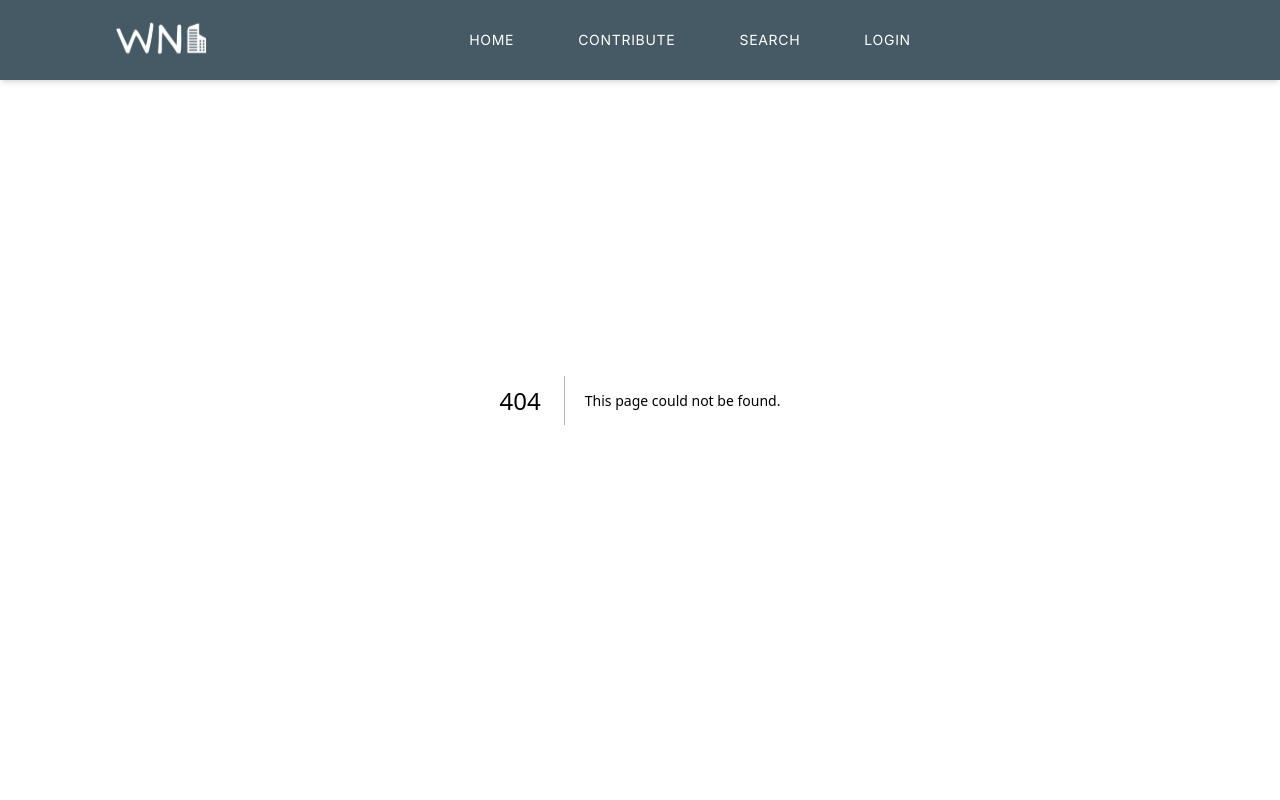
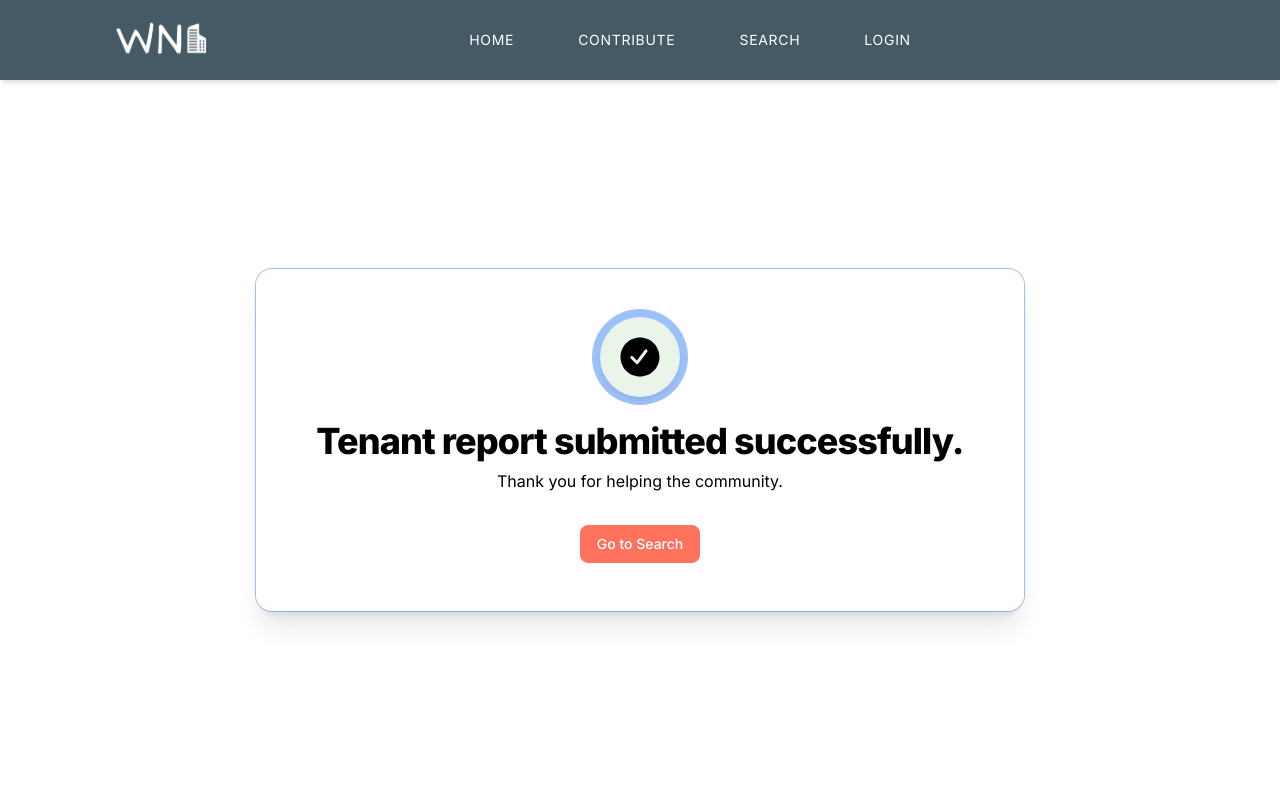
Before and after one commit to petarZinaic/wohnnormade-client-v2, a Next.js app: page /contribute/success in a window 1280 px wide. Before the commit this address had no page. Shown: the top 800 px of the page. Built offline with nearby package versions, Linux system fonts and the light colour scheme.

Commit message:
Create tennant connected with api

```diff
--- /dev/null
+++ b/src/app/contribute/success/page.tsx
@@ -0,0 +1,40 @@
+"use client";
+
+import { useRouter } from "next/navigation";
+import { Button } from "@/components/common";
+
+export default function TenantSuccessPage() {
+  const router = useRouter();
+
+  return (
+    <div className="flex items-center justify-center min-h-screen bg-gray-50 pt-20">
+      <div className="relative w-full max-w-3xl mx-auto overflow-hidden rounded-2xl bg-white/90 shadow-xl ring-1 ring-gray-100 backdrop-blur text-center px-8 py-12">
+        <div className="absolute inset-x-0 top-0 h-1" />
+
+        <div className="mx-auto mb-6 h-20 w-20 rounded-full bg-green-100 ring-8 ring-green-50 shadow-md flex items-center justify-center">
+          <svg
+            xmlns="http://www.w3.org/2000/svg"
+            viewBox="0 0 24 24"
+            fill="currentColor"
+            className="h-12 w-12 text-green-600"
+          >
+            <path
+              fillRule="evenodd"
+              d="M2.25 12c0-5.385 4.365-9.75 9.75-9.75s9.75 4.365 9.75 9.75-4.365 9.75-9.75 9.75S2.25 17.385 2.25 12Zm13.36-2.59a.75.75 0 1 0-1.22-.92l-3.943 5.23-2.007-2.006a.75.75 0 1 0-1.06 1.06l2.625 2.625c.314.314.82.278 1.092-.079l4.573-5.91Z"
+              clipRule="evenodd"
+            />
+          </svg>
+        </div>
+        <h1 className="text-3xl md:text-4xl font-extrabold text-gray-900 tracking-tight mb-2">
+          Tenant report submitted successfully.
+        </h1>
+        <p className="text-gray-600 mb-8">
+          Thank you for helping the community.
+        </p>
+        <div className="flex justify-center">
+          <Button text="Go to Search" onClick={() => router.push("/search")} />
+        </div>
+      </div>
+    </div>
+  );
+}
--- a/src/app/layout.tsx
+++ b/src/app/layout.tsx
@@ -3,6 +3,7 @@ import { Inter } from "next/font/google";
 import "./globals.css";
 import { Footer, Navbar } from "@/components/common";
 import { AuthProvider } from "@/context/AuthContext";
+import { TenantProvider } from "@/context/TenantContext";
 
 const inter = Inter({ subsets: ["latin"] });
 
@@ -21,9 +22,11 @@ export default function RootLayout({
       <link rel="icon" href="/assets/icons/favicon.png" />
       <body className={inter.className}>
         <AuthProvider>
-          <Navbar />
-          {children}
-          <Footer />
+          <TenantProvider>
+            <Navbar />
+            {children}
+            <Footer />
+          </TenantProvider>
         </AuthProvider>
       </body>
     </html>
--- a/src/components/forms/ReportTennantForm.tsx
+++ b/src/components/forms/ReportTennantForm.tsx
@@ -1,35 +1,47 @@
 "use client";
 
 import { useState } from "react";
-import { Button } from "@/components/common";
+import { useRouter } from "next/navigation";
+import { Button, LocationAutocomplete } from "@/components/common";
+import { useTenant } from "@/context/TenantContext";
+import type { CreateTenantData } from "@/types";
 
 export default function ReportTennantForm() {
+  const { createTenant, isLoading } = useTenant();
+  const router = useRouter();
   const [tenantName, setTenantName] = useState("");
   const [tenantSurname, setTenantSurname] = useState("");
   const [city, setCity] = useState("");
   const [country, setCountry] = useState("");
   const [violationType, setViolationType] = useState("");
   const [description, setDescription] = useState("");
+  const [error, setError] = useState("");
 
-  const handleSubmit = (e: React.FormEvent) => {
+  const handleSubmit = async (e: React.FormEvent) => {
     e.preventDefault();
-    const formData = {
-      tenantName,
-      tenantSurname,
+    setError("");
+
+    const data: CreateTenantData = {
+      name: tenantName,
+      surname: tenantSurname,
       city,
       country,
       violationType,
       description,
     };
 
-    localStorage.setItem("tenantReport", JSON.stringify(formData));
-
+    try {
+      await createTenant(data);
+      router.push("/contribute/success");
       setTenantName("");
       setTenantSurname("");
       setCity("");
       setCountry("");
       setViolationType("");
       setDescription("");
+    } catch (err) {
+      setError(err instanceof Error ? err.message : "Failed to submit report");
+    }
   };
 
   return (
@@ -41,6 +53,11 @@ export default function ReportTennantForm() {
           </h1>
         </div>
         <form className="p-4" onSubmit={handleSubmit}>
+          {error && (
+            <div className="mb-3 p-2 bg-red-100 border border-red-300 text-red-800 rounded">
+              {error}
+            </div>
+          )}
           <div className="grid grid-cols-1 md:grid-cols-2 gap-2">
             <div className="mb-2">
               <label
@@ -74,38 +91,18 @@ export default function ReportTennantForm() {
                 onChange={(e) => setTenantSurname(e.target.value)}
               />
             </div>
-            <div className="mb-4">
-              <label
-                className="block text-gray-700 text-sm font-bold mb-2"
-                htmlFor="city"
-              >
-                City
-              </label>
-              <input
-                className="shadow appearance-none border rounded w-full py-2 px-3 text-gray-700 leading-tight focus:outline-none focus:shadow-outline"
-                id="city"
-                type="text"
-                placeholder="City"
+            <LocationAutocomplete
               value={city}
-                onChange={(e) => setCity(e.target.value)}
+              onChange={setCity}
+              placeholder="Enter your city"
+              label="City"
             />
-            </div>
-            <div className="mb-4">
-              <label
-                className="block text-gray-700 text-sm font-bold mb-2"
-                htmlFor="country"
-              >
-                Country
-              </label>
-              <input
-                className="shadow appearance-none border rounded w-full py-2 px-3 text-gray-700 leading-tight focus:outline-none focus:shadow-outline"
-                id="country"
-                type="text"
-                placeholder="Country"
+            <LocationAutocomplete
               value={country}
-                onChange={(e) => setCountry(e.target.value)}
+              onChange={setCountry}
+              placeholder="Enter your country"
+              label="Country"
             />
-            </div>
             <div className="mb-4 col-span-1 md:col-span-2">
               <label
                 className="block text-gray-700 text-sm font-bold mb-2"
@@ -144,7 +141,12 @@ export default function ReportTennantForm() {
             </div>
           </div>
           <div className="flex items-center justify-between">
-            <Button type="submit" text="Submit" />
+            <Button
+              type="submit"
+              isLoading={isLoading}
+              disabled={isLoading}
+              text={isLoading ? "Submitting..." : "Submit"}
+            />
           </div>
         </form>
       </div>
--- /dev/null
+++ b/src/context/TenantContext.tsx
@@ -0,0 +1,89 @@
+"use client";
+
+import React, { createContext, useContext, useState, ReactNode } from "react";
+import { TenantService } from "@/services";
+import type { CreateTenantData, Tenant } from "@/types";
+
+interface TenantContextType {
+  currentTenant: Tenant | null;
+  isLoading: boolean;
+  error: string | null;
+  createTenant: (data: CreateTenantData) => Promise<Tenant>;
+  getTenantById: (id: number) => Promise<Tenant>;
+}
+
+const TenantContext = createContext<TenantContextType | undefined>(undefined);
+
+interface TenantProviderProps {
+  children: ReactNode;
+}
+
+export function TenantProvider({ children }: TenantProviderProps) {
+  const [currentTenant, setCurrentTenant] = useState<Tenant | null>(null);
+  const [isLoading, setIsLoading] = useState(false);
+  const [error, setError] = useState<string | null>(null);
+
+  const createTenant = async (data: CreateTenantData): Promise<Tenant> => {
+    setIsLoading(true);
+    setError(null);
+    try {
+      const response = await TenantService.createTenant(data);
+      const tenant: Tenant =
+        (response as any).result ||
+        (response as any).tenant ||
+        (response as any).data ||
+        response;
+      setCurrentTenant(tenant);
+      return tenant;
+    } catch (err) {
+      const message =
+        err instanceof Error ? err.message : "Failed to create tenant";
+      setError(message);
+      throw new Error(message);
+    } finally {
+      setIsLoading(false);
+    }
+  };
+
+  const getTenantById = async (id: number): Promise<Tenant> => {
+    setIsLoading(true);
+    setError(null);
+    try {
+      const response = await TenantService.getTenantById(id);
+      const tenant: Tenant =
+        (response as any).result ||
+        (response as any).tenant ||
+        (response as any).data ||
+        response;
+      setCurrentTenant(tenant);
+      return tenant;
+    } catch (err) {
+      const message =
+        err instanceof Error ? err.message : "Failed to fetch tenant";
+      setError(message);
+      throw new Error(message);
+    } finally {
+      setIsLoading(false);
+    }
+  };
+
+  const value: TenantContextType = {
+    currentTenant,
+    isLoading,
+    error,
+    createTenant,
+    getTenantById,
+  };
+
+  return (
+    <TenantContext.Provider value={value}>{children}</TenantContext.Provider>
+  );
+}
+
+export function useTenant() {
+  const context = useContext(TenantContext);
+  if (!context) {
+    throw new Error("useTenant must be used within a TenantProvider");
+  }
+  return context;
+}
```
Lines whose indentation alone changed are shown as unchanged.
